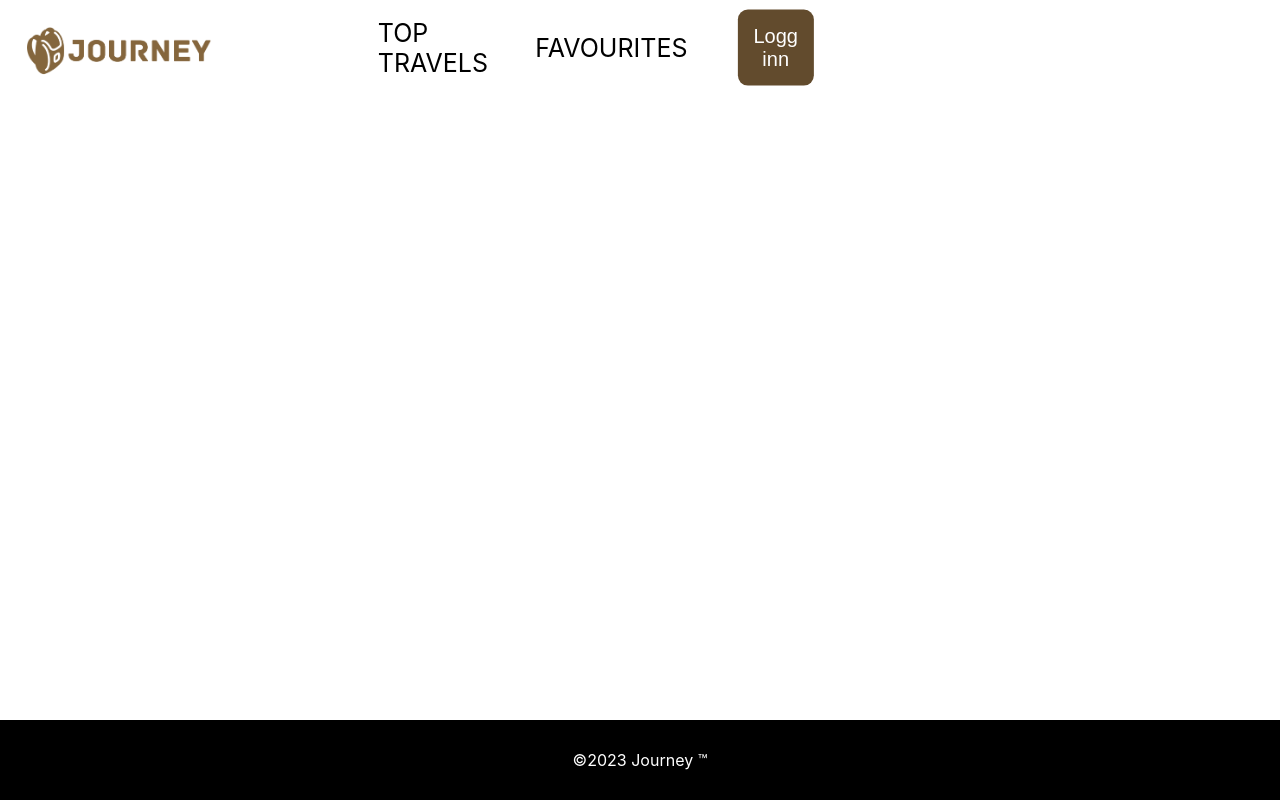
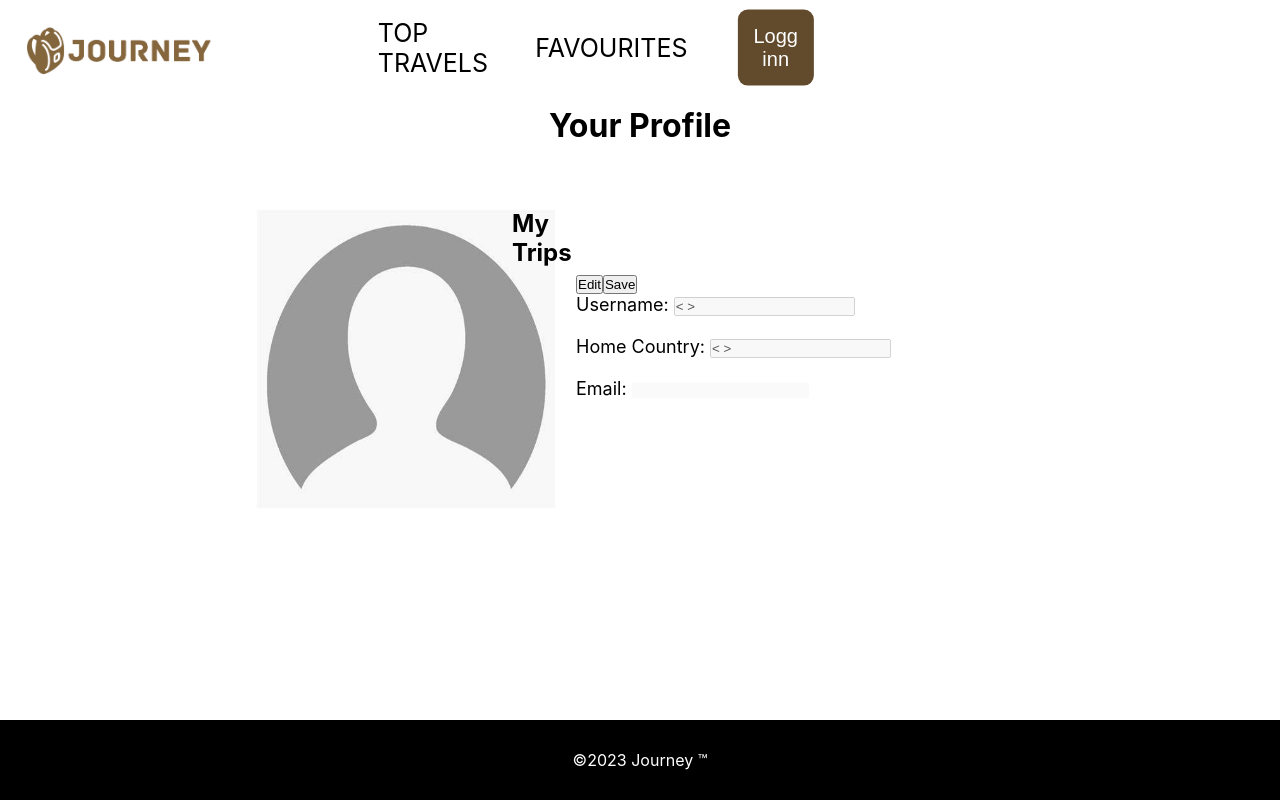
Before and after one commit to Zafewood/Journey, a React (Create React App) app in the folder journey_frontend/: page /profile in a window 1280 px wide. Built offline with nearby package versions, Linux system fonts and the light colour scheme.

Commit message:
Added a profile page
Added profile page with image and editable personal info
Yet to connect it to the database

Co-author: Jakob

```diff
--- a/journey_frontend/src/components/App.jsx
+++ b/journey_frontend/src/components/App.jsx
@@ -5,6 +5,7 @@ import { BrowserRouter as Router, Route, Routes, useNavigate } from 'react-route
 import HomePage from '../pages/HomePage';
 import LoginPage from '../pages/LoginPage';
 import CreateUserPage from '../pages/CreateUserPage';
+import Profile from '../pages/Profile';
 import NavBar from './NavBar';
 import Footer from './Footer';
 import { useState } from 'react';
@@ -34,6 +35,7 @@ function App() {
           <Route path='/about' element={ <About /> }/>
           <Route path='/loginpage' element={ <LoginPage authChanged={handleAuthStateChanged}/> }/>
           <Route path='/createuserpage' element={ <CreateUserPage /> }/>
+          <Route path='/profile' element={ <Profile /> }/>
         </Routes>
       </div>
       <Footer />
--- /dev/null
+++ b/journey_frontend/src/pages/Profile.jsx
@@ -0,0 +1,54 @@
+import React from 'react'
+import { Link } from 'react-router-dom';
+import '../styles/Profile.css';
+import User_picture from '../assets/default_user.jpeg';
+
+
+
+function Profile() {
+
+  const usernameinput = document.getElementById('username');
+  const homecountryinput = document.getElementById('home_country');
+
+
+  const handleEditButton = () => {
+    usernameinput.disabled = false;
+    //usernameinput.style.border = 'default'
+    usernameinput.style.borderWidth = '1px'
+    homecountryinput.disabled = false;
+    //homecountryinput.style.border = 'default'
+    homecountryinput.style.borderWidth = '1px'
+
+
+    console.log("clicked");
+  };
+
+  const handleSaveButton = () => {
+    usernameinput.disabled = true;
+    usernameinput.style.borderWidth = '0px'
+    homecountryinput.disabled = true;
+    homecountryinput.style.borderWidth = '0px'
+    console.log("clicked");
+  };
+
+  return(
+    <>
+    <h1 id='header'>Your Profile</h1>
+    <div id='image'>
+      <img src={User_picture} alt="User_picture" width='300' height='300'/>
+    </div>
+    <div id='personal_info'>
+      <button onClick={handleEditButton}>Edit</button>
+      <button onClick={handleSaveButton}>Save</button>
+      <p>Username:  <input id='username' type='text' disabled value='< >'></input></p><br/>
+      <p>Home Country:  <input id='home_country' type='text' disabled value='< >'></input></p><br/>
+      <p>Email:  <input id='email' type='text' style={{borderWidth:'0px'}} disabled></input></p><br/>
+    </div>
+    <div>
+      <h2>My Trips</h2>
+    </div>
+    </>
+    )
+}
+
+export default Profile
--- /dev/null
+++ b/journey_frontend/src/styles/Profile.css
@@ -0,0 +1,25 @@
+#header{
+  text-align: center;
+  padding-top: 2%;
+  padding-bottom: 5%;
+}
+
+#personal_info p{
+  color: black;
+  font-size: large;
+  text-align: left;
+
+}
+
+
+#image {
+  width: 20%;
+  float: left;
+  margin-left: 20%;
+}
+
+#personal_info {
+  width: 55%;
+  float: right;
+  padding-top: 5%;
+}
```
